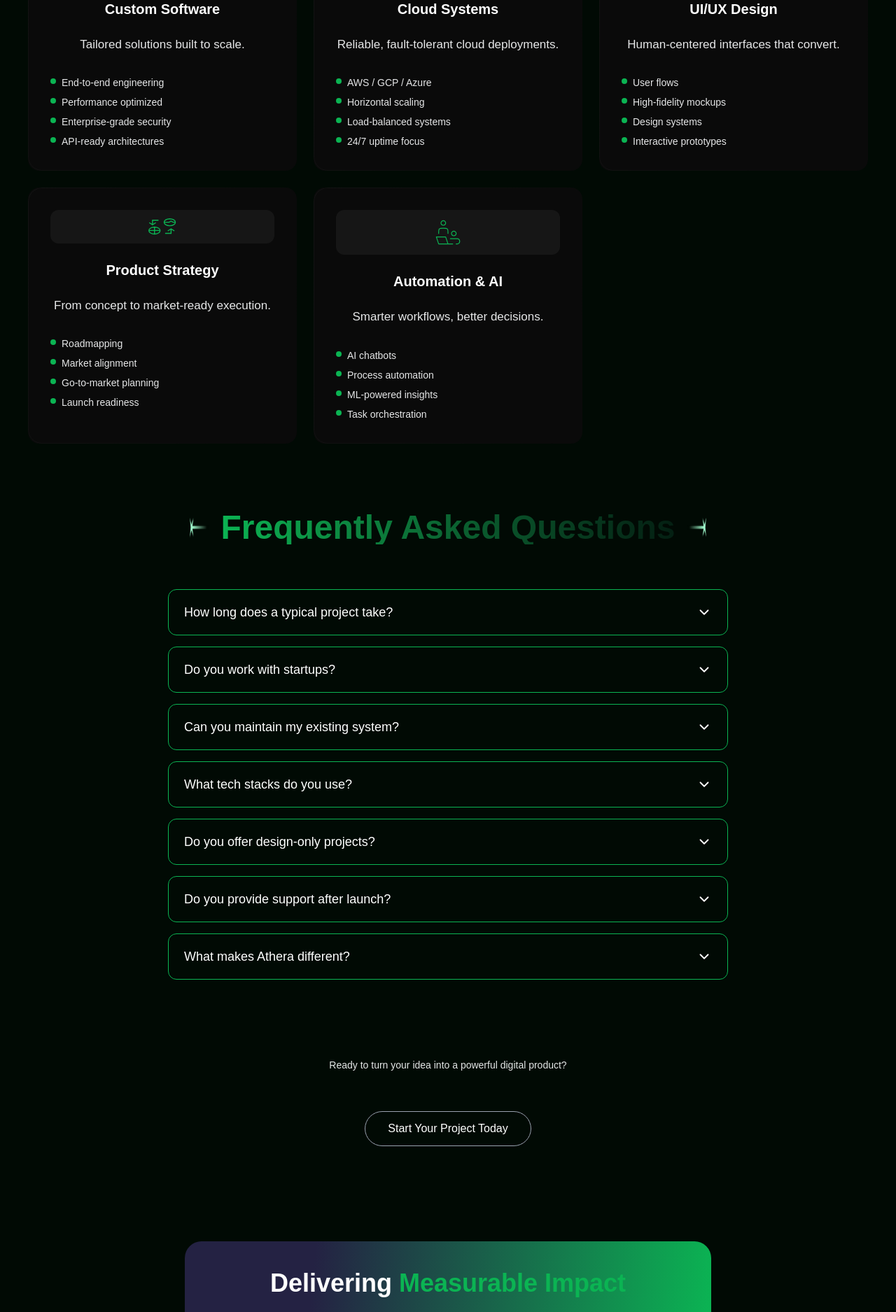
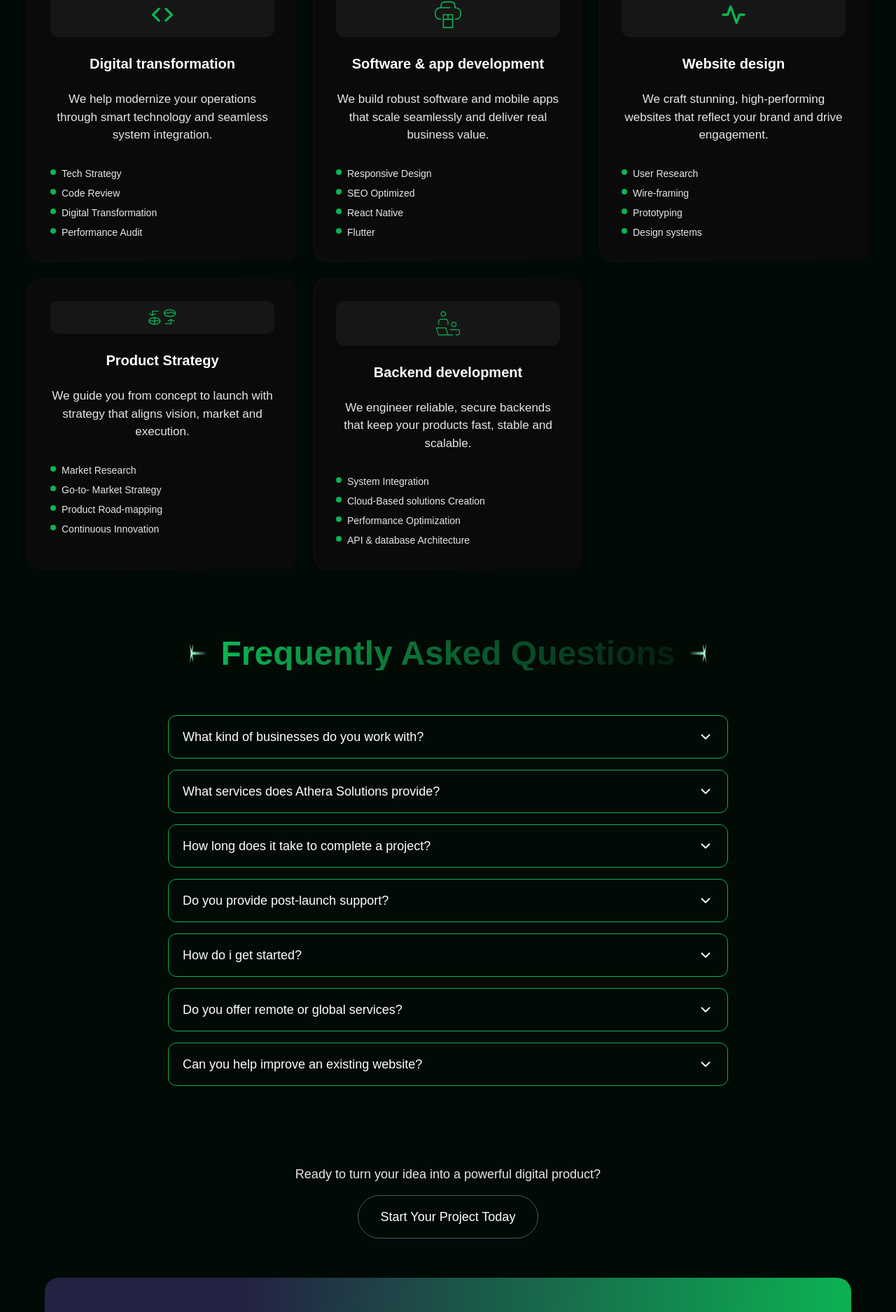
Before and after one commit to Isaac-s-Consolidate/athera-solutions, a Next.js app: page /services in a window 1280 px wide. Shown: the part 586-2461 px from the top of the page at 70% size. Built offline with nearby package versions, Linux system fonts and the light colour scheme.

Commit message:
feat: refactored to match figma

```diff
--- a/components/ASButton.tsx
+++ b/components/ASButton.tsx
@@ -5,7 +5,7 @@ interface ASButtonProps {
 
 const ASButton = ({ text }: ASButtonProps) => {
   return (
-    <button className="w-[377px] shrink-0 p-4 border border-[#E6E7E8] rounded-[30px] font-semibold md:text-[22px] text-[20px] hover:bg-[#0BB453] hover:border-[#0BB453] hover:shadow-md/50 transition duration-300">
+    <button className="w-[377px] shrink-0 p-4 border border-[#E6E7E8] rounded-[30px] font-semibold md:text-[22px] text-[20px] hover:bg-[#0BB453] hover:border-[#0BB453] hover:shadow-md/50 transition duration-300 cursor-pointer">
       {text}
     </button>
   );
--- a/components/AboutUsPage/index.tsx
+++ b/components/AboutUsPage/index.tsx
@@ -6,7 +6,7 @@ import { motion } from 'framer-motion';
 import { images } from '@/public/images/images';
 import CoreValues from '../ourCoreValues';
 import ContactForm from '@/components/ContactForm';
-import Delivering from '@/components/Delivering';
+import ImpactCard from '@/components/ImpactCard';
 
 const teamMembers = [
   {
@@ -316,7 +316,7 @@ const AboutUsPage = () => {
       {/* ---------------- SECTION 3 — TEAM ---------------- */}
       <TeamSection />
       {/* CTA */}
-      <Delivering />
+      <ImpactCard />
       <ContactForm />
     </main>
   );
--- a/components/Delivering.tsx
+++ /dev/null
@@ -1,27 +0,0 @@
-'use client';
-
-const ImpactSection = () => {
-  return (
-    <section
-      className="mt-20 max-w-6xl mx-auto rounded-3xl p-10 text-center"
-      style={{
-        background: 'linear-gradient(94.87deg, #242243 24.19%, #0BB453 98.65%)',
-      }}
-    >
-      <h2 className="text-3xl md:text-4xl font-bold text-white mb-4">
-        Delivering <span className="text-[#0BB453]">Measurable Impact</span>
-      </h2>
-
-      <p className="text-white text-lg max-w-2xl mx-auto mb-6 font-poppins">
-        Ready to transform your ideas into scalable reality? We deliver
-        end-to-end digital transformation with technical precision.
-      </p>
-
-      <button className="px-8 py-3 bg-transparent text-white font-poppins rounded-full border border-gray-400 hover:bg-green-800 transition cursor-pointer">
-        Start Your Project Today
-      </button>
-    </section>
-  );
-};
-
-export default ImpactSection;
--- a/components/Hero.tsx
+++ b/components/Hero.tsx
@@ -1,7 +1,6 @@
 'use client';
 
 import Image from 'next/image';
-import React from 'react';
 import { motion } from 'framer-motion';
 
 const sentence = [
--- a/components/ServicesPage/index.tsx
+++ b/components/ServicesPage/index.tsx
@@ -7,7 +7,7 @@ import ContactForm from '@/components/ContactForm';
 import { ChevronDown, ChevronUp } from 'lucide-react';
 import leftArrow from '@/app/assets/left.png';
 import rightArrow from '@/app/assets/right.png';
-import Delivering from '@/components/Delivering';
+import ImpactCard from '../ImpactCard';
 
 interface ServiceCardProps {
   icon: string;
@@ -72,18 +72,7 @@ const FAQItem = ({ q, a }: { q: string; a: string }) => {
   const [open, setOpen] = useState(false);
 
   return (
-    <div className="relative group rounded-xl p-[2px] mb-4 border border-[#0BB453]">
-      {/* Hover animated glow */}
-      <div className="absolute inset-0 rounded-xl opacity-0 group-hover:opacity-100 transition-opacity duration-700 overflow-hidden pointer-events-none">
-        <div className="absolute inset-0 bg-[#0BB453]/30" />
-        <div
-          className="absolute inset-0 animate-border-flow"
-          style={{
-            background: `conic-gradient(from 210deg, #0BB453, #033020, #02281A, #0BB453)`,
-          }}
-        />
-      </div>
-
+    <div className="rounded-xl mb-4 border border-[#0BB453] transition-colors duration-300 hover:border-[#094e22]">
       {/* Inner box */}
       <div className="relative bg-inherit rounded-xl py-4 px-5">
         <button
@@ -120,104 +109,114 @@ const ServicesPage = () => {
   const cards = [
     {
       icon: images.brackets,
-      title: 'Custom Software',
-      description: 'Tailored solutions built to scale.',
+      title: 'Digital transformation',
+      description:
+        'We help modernize your operations through smart technology and seamless system integration.',
       features: [
-        'End-to-end engineering',
-        'Performance optimized',
-        'Enterprise-grade security',
-        'API-ready architectures',
+        'Tech Strategy',
+        'Code Review',
+        'Digital Transformation',
+        'Performance Audit',
       ],
     },
     {
       icon: images.cloud,
-      title: 'Cloud Systems',
-      description: 'Reliable, fault-tolerant cloud deployments.',
+      title: 'Software & app development',
+      description:
+        'We build robust software and mobile apps that scale seamlessly and deliver real business value.',
       features: [
-        'AWS / GCP / Azure',
-        'Horizontal scaling',
-        'Load-balanced systems',
-        '24/7 uptime focus',
+        'Responsive Design',
+        'SEO Optimized',
+        'React Native',
+        'Flutter',
       ],
     },
     {
       icon: images.ht,
-      title: 'UI/UX Design',
-      description: 'Human-centered interfaces that convert.',
+      title: 'Website design',
+      description:
+        'We craft stunning, high-performing websites that reflect your brand and drive engagement.',
       features: [
-        'User flows',
-        'High-fidelity mockups',
+        'User Research',
+        'Wire-framing',
+        'Prototyping',
         'Design systems',
-        'Interactive prototypes',
       ],
     },
     {
       icon: images.group,
       title: 'Product Strategy',
-      description: 'From concept to market-ready execution.',
+      description:
+        'We guide you from concept to launch with strategy that aligns vision, market and execution.',
       features: [
-        'Roadmapping',
-        'Market alignment',
-        'Go-to-market planning',
-        'Launch readiness',
+        'Market Research',
+        'Go-to- Market Strategy',
+        'Product Road-mapping',
+        'Continuous Innovation',
       ],
     },
     {
       icon: images.mentoring,
-      title: 'Automation & AI',
-      description: 'Smarter workflows, better decisions.',
+      title: 'Backend development',
+      description:
+        'We engineer reliable, secure backends that keep your products fast, stable and scalable.',
       features: [
-        'AI chatbots',
-        'Process automation',
-        'ML-powered insights',
-        'Task orchestration',
+        'System Integration',
+        'Cloud-Based solutions Creation',
+        'Performance Optimization',
+        'API & database Architecture',
       ],
     },
   ];
 
   const faqs = [
     {
-      q: 'How long does a typical project take?',
-      a: 'Most products take 4–12 weeks depending on complexity.',
+      q: 'What kind of businesses do you work with?',
+      a: 'We collaborate with startups, small businesses, and established enterprises - helping them turn ideas into scalable digital solutions.',
     },
     {
-      q: 'Do you work with startups?',
-      a: 'Yes, we help early-stage teams move fast.',
+      q: 'What services does Athera Solutions provide?',
+      a: 'We offer end-to-end technology services including UI/UX design, software and web development, consulting and digital transformation.',
     },
     {
-      q: 'Can you maintain my existing system?',
-      a: 'We handle refactors, upgrades, and ongoing support.',
+      q: 'How long does it take to complete a project?',
+      a: 'Timelines depend on the project complexity, but our agile approach ensures consistent progress and on-time delivery.',
     },
     {
-      q: 'What tech stacks do you use?',
-      a: 'React, Next.js, Node, Go, Docker, AWS, microservices.',
+      q: 'Do you provide post-launch support?',
+      a: 'Absolutely. We offer continuous product monitoring, updates and performance optimization to keep your systems running smoothly.',
     },
     {
-      q: 'Do you offer design-only projects?',
-      a: 'Yes, you can hire us for UI/UX alone.',
+      q: 'How do i get started?',
+      a: 'Simply reach out through our contact form or click on the Book a Consultation. We will discuss your goals and tailor a plan for your project.',
     },
     {
-      q: 'Do you provide support after launch?',
-      a: 'We offer long-term maintenance plans.',
+      q: 'Do you offer remote or global services?',
+      a: 'Yes, we collaborate with clients around the world using digital tools for seamless communication and project delivery.',
     },
     {
-      q: 'What makes Athera different?',
-      a: 'Scalability, precision, and human-centered product thinking.',
+      q: 'Can you help improve an existing website?',
+      a: 'Yes! We specialize in auditing, redesigning and optimizing products to enhance user experience and performance.',
     },
   ];
 
   return (
-    <div className="w-full bg-[#010A04] text-white py-20 px-6 flex flex-col items-center gap-14">
+    <div className="w-full bg-[#010A04] text-white py-16 px-4 sm:px-6 flex flex-col gap-14">
       {/* HEADER */}
-      <div className="mt-10 mb-6 px-6 py-3 border border-[#E6E7E8]/40 rounded-2xl bg-[#010A04]/40 backdrop-blur-md shadow-lg">
-        <h1 className="text-3xl font-semibold text-[#E6E7E8]">Our Services</h1>
+      <div className="flex justify-center mt-30 mb-6">
+        <div className="inline-block border border-gray-600 rounded-full px-5 py-2 bg-[#010A04]/30 hover:bg-green-500 backdrop-blur-sm shadow-sm">
+          <h1 className="text-xl sm:text-xl md:text-2xl lg:text-3xl font-semibold  text-white tracking-tight">
+            Our Services
+          </h1>
+        </div>
       </div>
 
-      <div className="max-w-[900px] text-center flex flex-col gap-4">
-        <h2 className="text-2xl sm:text-3xl font-semibold text-white">
+      {/* INTRO TEXT */}
+      <div className="w-full max-w-3xl mx-auto text-center px-4 sm:px-6 flex flex-col gap-4">
+        <h2 className="text-xl sm:text-2xl md:text-3xl font-semibold text-white leading-snug">
           Scalable & Human Centered & Bridging Ideas
         </h2>
-        <p className="text-lg text-[#E6E7E8] leading-relaxed mt-9">
+        <p className="text-sm sm:text-base md:text-lg text-[#E6E7E8] leading-relaxed mt-4 sm:mt-6">
           At Athera, we design and build digital solutions that work beautifully
           and perform flawlessly. Whether you are a startup or a large business,
           we turn vision into tangible results.
@@ -225,14 +224,14 @@ const ServicesPage = () => {
       </div>
 
       {/* SERVICE CARDS */}
-      <div className="grid grid-cols-1 sm:grid-cols-2 lg:grid-cols-3 gap-6 w-full max-w-[1200px]">
+      <div className="grid grid-cols-1 sm:grid-cols-2 lg:grid-cols-3 gap-6 w-full max-w-none sm:max-w-[1200px] mx-auto cursor-pointer">
         {cards.map((c, i) => (
           <ServiceCard key={i} {...c} />
         ))}
       </div>
 
       {/* FAQ SECTION */}
-      <div className="max-w-[800px] w-full mt-10 mx-auto text-center">
+      <div className="w-full max-w-none sm:max-w-[800px] mx-auto mt-10">
         <div className="text-center mb-10 sm:mb-16">
           <div className="flex items-center justify-center gap-3 sm:gap-4 mb-4">
             <Image
@@ -265,14 +264,16 @@ const ServicesPage = () => {
       </div>
 
       {/* CTA */}
-      <p className="max-w-[700px] text-center text-sm text-[#E6E7E8] mt-10">
-        Ready to turn your idea into a powerful digital product?
-      </p>
+      <div className="w-full flex flex-col items-center gap-4 mt-10 px-4 sm:px-6">
+        <p className="text-center text-sm sm:text-base md:text-lg text-[#E6E7E8] max-w-xl">
+          Ready to turn your idea into a powerful digital product?
+        </p>
 
-      <button className="px-8 py-3 bg-transparent text-white rounded-full border border-gray-400 hover:bg-green-800 transition cursor-pointer">
-        Start Your Project Today
-      </button>
-      <Delivering />
+        <button className="px-6 sm:px-8 py-3 sm:py-4 bg-transparent text-white rounded-full border border-gray-600 hover:bg-green-400 cursor-pointer transition-colors duration-300 text-sm sm:text-base md:text-lg">
+          Start Your Project Today
+        </button>
+      </div>
+      <ImpactCard />
       <ContactForm />
     </div>
   );
--- a/components/Testimonials.tsx
+++ b/components/Testimonials.tsx
@@ -7,7 +7,7 @@ import user1 from '@/app/assets/users/user1.png';
 import user2 from '@/app/assets/users/user3.png';
 import user3 from '@/app/assets/users/user2.png';
 import user4 from '@/app/assets/users/user2.png';
-import Delivering from '@/components/Delivering';
+import ImpactCard from './ImpactCard';
 
 interface Testimonial {
   id: number;
@@ -196,7 +196,7 @@ export default function Testimonials() {
                     </div>
 
                     {/* Testimonial text */}
-                    <blockquote className="text-gray-300 text-sm sm:text-[15px] leading-relaxed">
+                    <blockquote className="text-gray-300 text-sm sm:text-[15px] leading-relaxed mb-5">
                       <p className="relative before:content-['\0022'] before:text-3xl sm:before:text-4xl before:absolute before:-left-1 sm:before:-left-2 before:-top-3 sm:before:-top-4 before:opacity-20 before:font-serif">
                         {t.message}
                       </p>
@@ -207,7 +207,9 @@ export default function Testimonials() {
             </div>
           ))}
         </div>
-        <Delivering />
+        <div className="mt-15">
+          <ImpactCard />
+        </div>
       </div>
     </div>
   );
```
